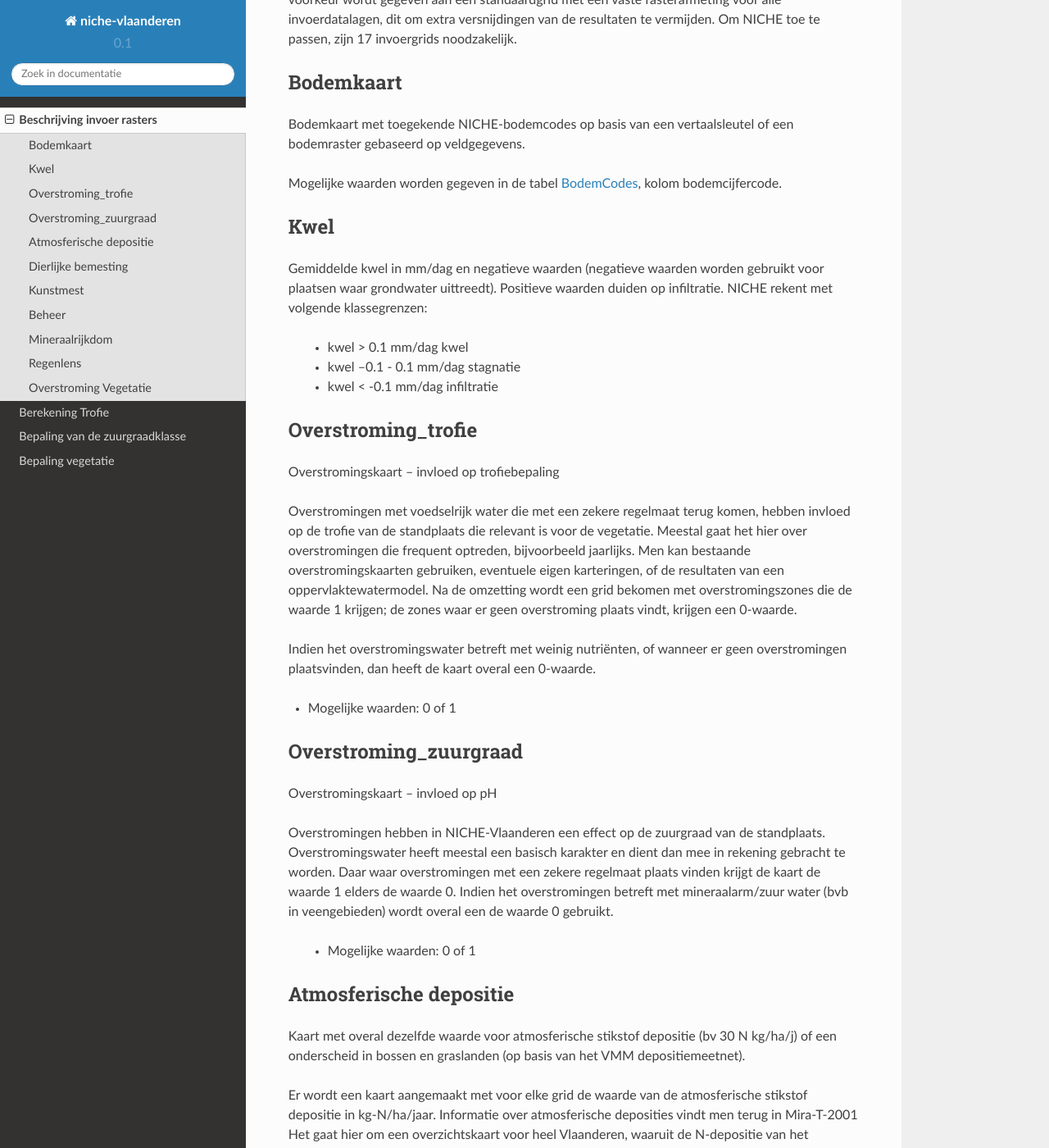
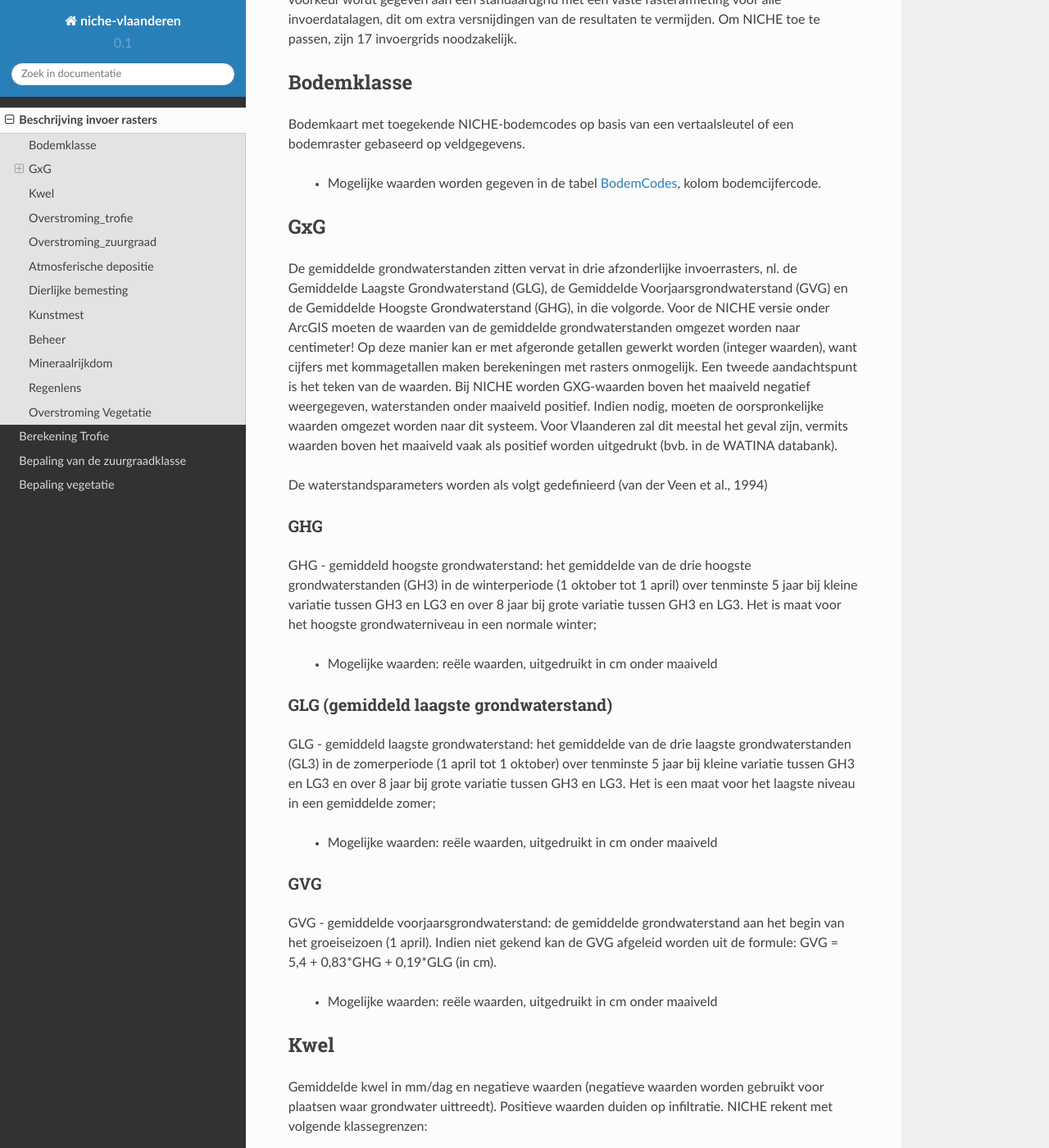
Before and after one commit to inbo/niche_vlaanderen, a Sphinx documentation site: the page built from docs/invoer.rst, in a window 1280 px wide and 1400 px high, scrolled down 364 px. Shown: the whole window at 82% size. Built offline with Sphinx 7.4.7 and the Read the Docs theme 2.0.0, drawn with Linux system fonts in a browser that asks for light colours.

```diff
--- a/docs/invoer.rst
+++ b/docs/invoer.rst
@@ -8,12 +8,53 @@
 
 Alle invoerdatalagen worden aangeleverd onder de vorm van rasters (grids). Afhankelijk van de grootte van het studiegebied wordt een voorstel gedaan voor de afmetingen van dit grid. De voorkeur wordt gegeven aan één standaardgrid met één vaste rasterafmeting voor alle invoerdatalagen, dit om extra versnijdingen van de resultaten te vermijden. Om NICHE toe te passen, zijn 17 invoergrids noodzakelijk.
 
-Bodemkaart
-==========
+
+.. _bodemklasse:
+
+Bodemklasse
+===========
 
 Bodemkaart met toegekende NICHE-bodemcodes op basis van een vertaalsleutel of een bodemraster gebaseerd op veldgegevens.
 
-Mogelijke waarden worden gegeven in de tabel `BodemCodes <https://github.com/INBO/niche-vlaanderen/blob/master/SystemTables/BodemCodes.csv>`_, kolom bodemcijfercode.
+ * Mogelijke waarden worden gegeven in de tabel `BodemCodes <https://github.com/INBO/niche-vlaanderen/blob/master/SystemTables/BodemCodes.csv>`_, kolom bodemcijfercode.
+
+GxG
+===
+
+De gemiddelde grondwaterstanden zitten vervat in drie afzonderlijke invoerrasters, nl. de Gemiddelde Laagste Grondwaterstand (GLG), de Gemiddelde Voorjaarsgrondwaterstand (GVG) en de Gemiddelde Hoogste Grondwaterstand (GHG), in die volgorde.
+Voor de NICHE versie onder ArcGIS moeten de waarden van de gemiddelde grondwaterstanden omgezet worden naar centimeter! Op deze manier kan er met afgeronde getallen gewerkt worden (integer waarden), want cijfers met kommagetallen maken berekeningen met rasters onmogelijk. Een tweede aandachtspunt is het teken van de waarden. Bij NICHE worden GXG-waarden boven het maaiveld negatief weergegeven, waterstanden onder maaiveld positief.
+Indien nodig, moeten de oorspronkelijke waarden omgezet worden naar dit systeem. Voor Vlaanderen zal dit meestal het geval zijn, vermits waarden boven het maaiveld vaak als positief worden uitgedrukt (bvb. in de WATINA databank).
+
+De waterstandsparameters worden als volgt gedefinieerd (van der Veen et al., 1994)
+
+.. _ghg:
+
+GHG
+---
+GHG - gemiddeld hoogste grondwaterstand: het gemiddelde van de drie hoogste grondwaterstanden (GH3) in de winterperiode (1 oktober tot 1 april) over tenminste 5 jaar bij kleine variatie tussen GH3 en LG3 en over 8 jaar bij grote variatie tussen GH3 en LG3. Het is maat voor het hoogste grondwaterniveau in een normale winter;
+
+ * Mogelijke waarden: reële waarden, uitgedruikt in cm onder maaiveld
+
+.. _glg:
+
+GLG (gemiddeld laagste grondwaterstand)
+---------------------------------------
+
+GLG - gemiddeld laagste grondwaterstand: het gemiddelde van de drie laagste grondwaterstanden (GL3) in de zomerperiode (1 april tot 1 oktober) over tenminste 5 jaar bij kleine variatie tussen GH3 en LG3 en over 8 jaar bij grote variatie tussen GH3 en LG3. Het is een maat voor het laagste niveau in een gemiddelde zomer;
+
+ * Mogelijke waarden: reële waarden, uitgedruikt in cm onder maaiveld
+
+.. _gvg:
+
+GVG
+---
+
+GVG - gemiddelde voorjaarsgrondwaterstand: de gemiddelde grondwaterstand aan het begin van het groeiseizoen (1 april).
+Indien niet gekend kan de GVG afgeleid worden uit de formule: GVG = 5,4 + 0,83*GHG + 0,19*GLG (in cm).
+
+ * Mogelijke waarden: reële waarden, uitgedruikt in cm onder maaiveld
+
+.. _kwel:
 
 Kwel
 ====
@@ -113,7 +160,6 @@
 
  * Mogelijke waarden: Reële waarden
 
-
 .. _regenlens:
 
 Regenlens
```
Also changed, not shown: other parts of docs/invoer.rst (+6 -0 lines), docs/trofie.rst (+11 -9 lines), docs/zuur.rst (+10 -13 lines).
